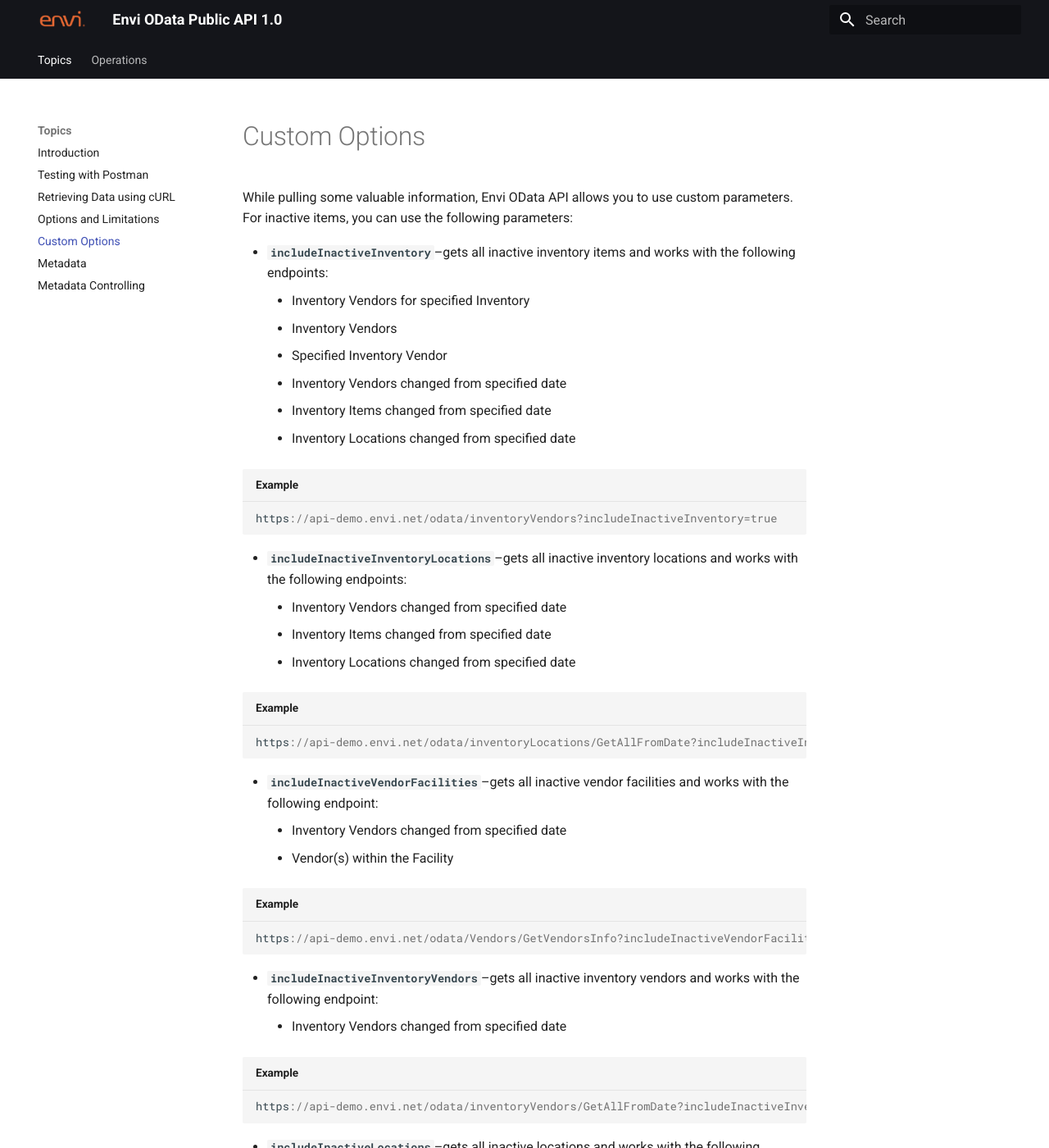
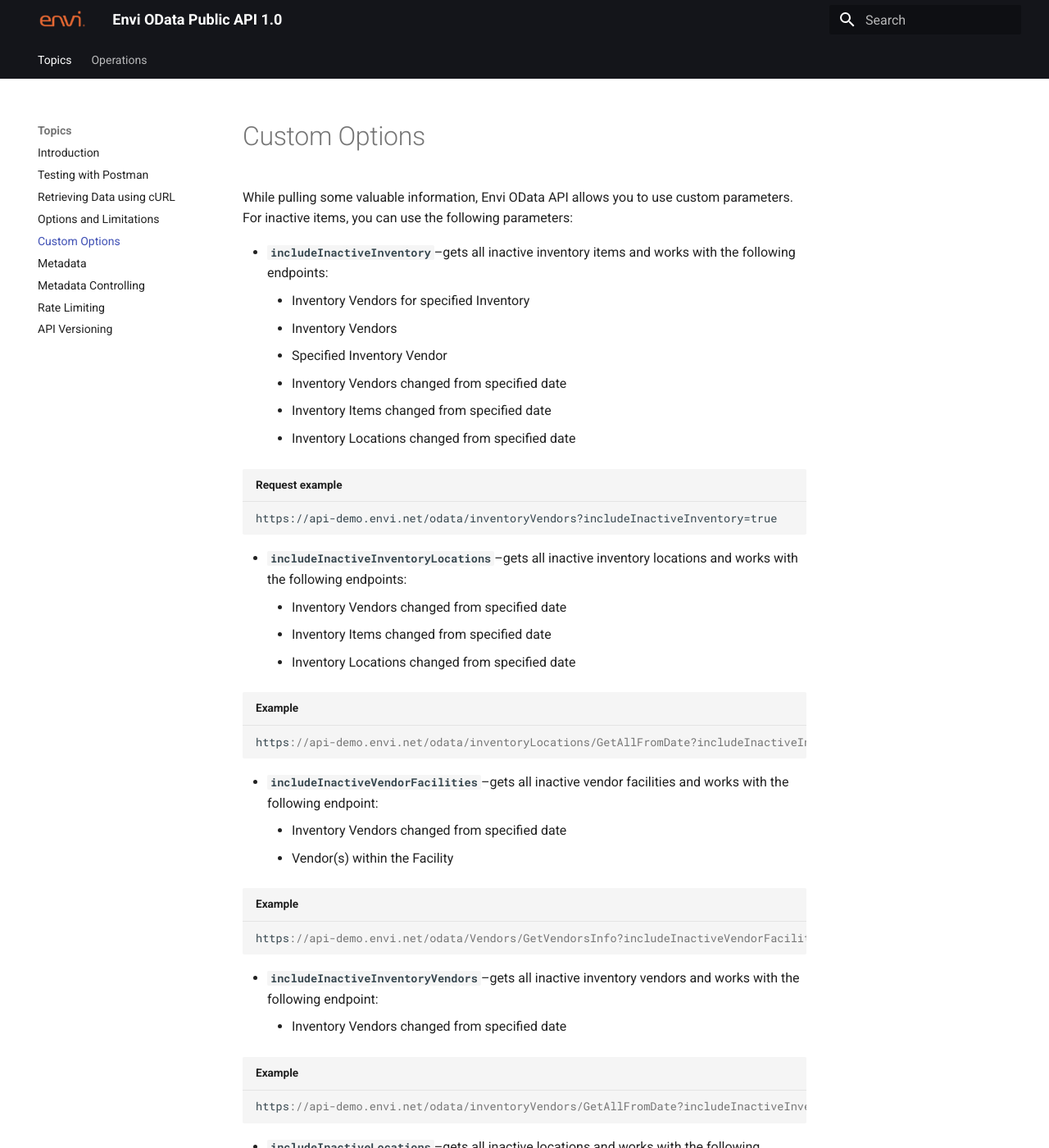
Before and after one commit to envi/olesia-khomchyn.github.io, an MkDocs documentation site: the page built from docs/Custom_Options.md, in a window 1280 px wide and 1400 px high. Shown: the whole window at 82% size. Built offline with MkDocs 1.6.1 and Material for MkDocs 9.7.7, drawn with Linux system fonts in a browser that asks for light colours.

Commit message:
my commit5

````diff
--- a/docs/Custom_Options.md
+++ b/docs/Custom_Options.md
@@ -8,10 +8,13 @@ While pulling some valuable information, Envi OData API allows you to use custom
     - Inventory Items changed from specified date
     - Inventory Locations changed from specified date
 
-``` json title="Example"
+
+``` title="Request example"
 https://api-demo.envi.net/odata/inventoryVendors?includeInactiveInventory=true
 
 ```
+
+
 
  - **```includeInactiveInventoryLocations```**–gets all inactive inventory locations and works with the following endpoints:
     - Inventory Vendors changed from specified date
@@ -22,6 +25,8 @@ https://api-demo.envi.net/odata/inventoryVendors?includeInactiveInventory=true
 https://api-demo.envi.net/odata/inventoryLocations/GetAllFromDate?includeInactiveInventoryLocations=true
 
 ```
+
+
 
  - **```includeInactiveVendorFacilities```**–gets all inactive vendor facilities and works with the following endpoint:
     - Inventory Vendors changed from specified date
--- a/docs/stylesheets/extra.css
+++ b/docs/stylesheets/extra.css
@@ -1,6 +1,15 @@
 :root > * {
-  --md-code-hl-string-color: #F3FF33;
-  --md-code-hl-string-color: #0FF1CE;
-  --md-code-hl-variable-color: #33eeffcc;
-  --md-code-hl-generic-color: #FF3355;
-  }
+  --md-code-hl-number-color: #D52A2A;
+  --md-code-hl-special-color:#DB1457;
+  --md-code-hl-function-color: #A846B9;
+  --md-code-hl-constant-color: #6E59D9;
+  --md-code-hl-keyword-color: #3F6EC6;
+  --md-code-hl-string-color: #E0592A;
+  --md-code-hl-name-color:  #36464E;
+  --md-code-hl-operator-color: #757575;
+  --md-code-hl-punctuation-color: #757575;
+  --md-code-hl-comment-color: #757575;
+  --md-code-hl-generic-color: #757575;
+  --md-code-hl-variable-color: #757575;
+
+}
--- a/mkdocs.yml
+++ b/mkdocs.yml
@@ -8,9 +8,12 @@ nav:
     - Custom Options: Custom_Options.md
     - Metadata: Metadata.md
     - Metadata Controlling: Metadata_Controlling.md
+    - Rate Limiting: Rate_Limiting.md
+    - API Versioning: API_Versioning.md
   - Operations:
     - Inventory: Inventory.md
     - Addresses: Addresses.md
+
 
 
 theme:
@@ -36,3 +39,6 @@ markdown_extensions:
   - pymdownx.emoji:
       emoji_index: !!python/name:materialx.emoji.twemoji
       emoji_generator: !!python/name:materialx.emoji.to_svg
+
+extra_css:
+  - stylesheets/extra.css
````
Also changed, not shown: docs/API_Versioning.md (added, +54 -0 lines), docs/Metadata.md (+4 -2 lines), docs/Metadata_Controlling.md (+6 -7 lines), docs/Options_and_Limitations.md (+8 -12 lines), docs/Rate_Limiting.md (added, +23 -0 lines).
